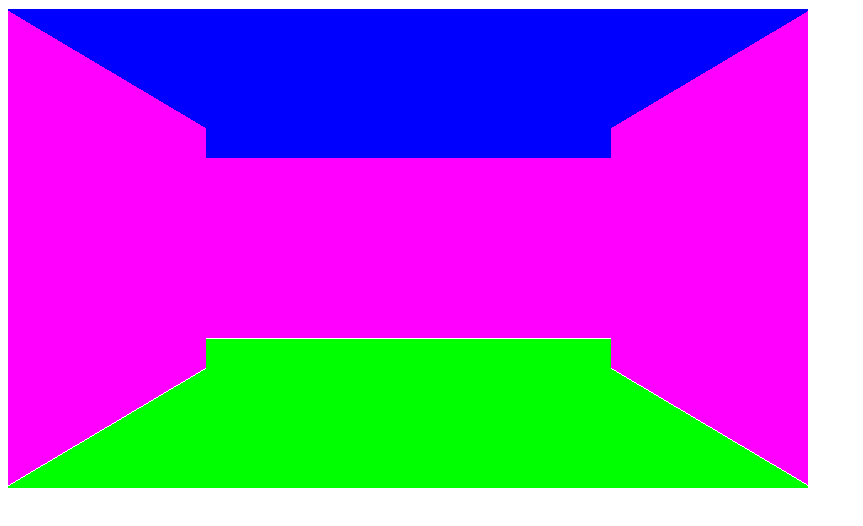
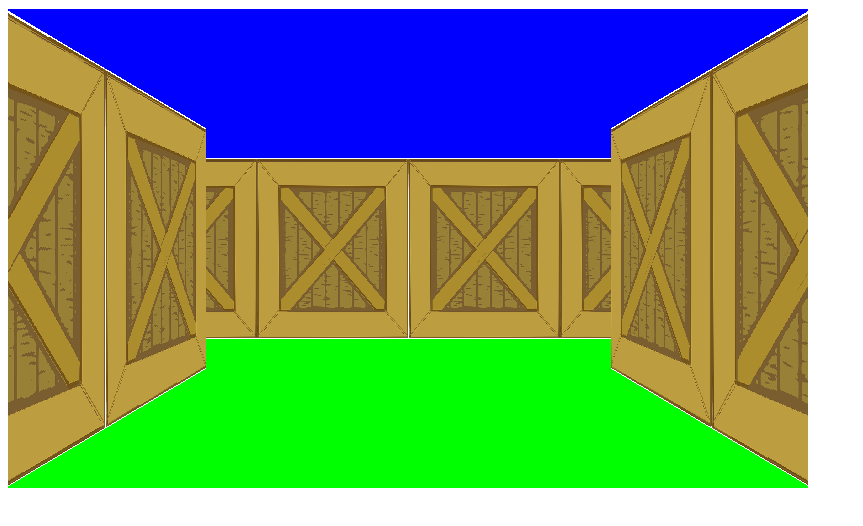
Before and after one commit to edgaralexanderfr/simple-raycaster, a plain HTML site: page index.html in a window 1280 px wide. Shown: the whole page, without its empty margins (0-863 px from the left). Drawn offline with Linux system fonts and the light colour scheme; animation ran at ten frames a second.

Commit message:
Pintar paredes con píxeles de la textura.

```diff
--- a/index.html
+++ b/index.html
@@ -81,8 +81,9 @@
 				}
 			}
 
+			var h = wallsHeight * canvas.height;
 			distance = (side == 0) ? (mapX - x + (1 - stepX) / 2) / dx : (mapY - y + (1 - stepY) / 2) / dy ;
-			height   = Math.floor(wallsHeight * canvas.height / distance);
+			height   = Math.floor(h / distance);
 			tex      = textures[ map[ mapY ][ mapX ] - 1 ];
 			wallX    = (side == 0) ? y + distance * dy : x + distance * dx ;
 			wallX   -= Math.floor(wallX);
@@ -100,14 +101,18 @@
 			var drawStart = Math.floor(z + (canvas.height - height) / 2);
 			var drawEnd = drawStart + height;
 			var vy;
-			var index;
+			var texIndex, index;
 
 			for (vy = drawStart; vy < drawEnd; vy++) {
+				var texY = Math.floor(((vy - drawStart) * texHeight) / height);
+
+				texIndex = (texWidth * texY + texX) * 4;
+
 				index = (vy * canvasWidth + c) * 4;
-				buffer[ index ]     = 255;
-				buffer[ index + 1 ] = 0;
-				buffer[ index + 2 ] = 255;
-				buffer[ index + 3 ] = 255;
+				buffer[ index ]     = texBuffer[ texIndex ];
+				buffer[ index + 1 ] = texBuffer[ texIndex + 1 ];
+				buffer[ index + 2 ] = texBuffer[ texIndex + 2 ];
+				buffer[ index + 3 ] = texBuffer[ texIndex + 3 ];
 			}
 
 			var floorXWall, floorYWall;
@@ -128,7 +133,7 @@
 				floorYWall = mapY + 1.0;
 			}
 
-			var h = canvas.height;
+			h = canvas.height;
 			var distWall, distPlayer, currentDist;
 
 			distWall = distance;
@@ -145,6 +150,8 @@
 				var floorTexX, floorTexY;
 				floorTexX = Math.floor(currentFloorX * texWidth) % texWidth;
 				floorTexY = Math.floor(currentFloorY * texHeight) % texHeight;
+
+				texIndex = (floorTexY * texWidth + floorTexX) * 4;
 
 				// floor
 				index = (vy * canvasWidth + c) * 4;
@@ -249,11 +256,18 @@
 	var texture       = new Image;
 	var data          = context.getImageData(0, 0, canvas.width, canvas.height);
 	var buffer        = data.data;
-	var texWidth, texHeight;
+	var texWidth, texHeight, texBuffer;
 
 	texture.onload = function (e) {
 		texWidth = texture.width;
 		texHeight = texture.height;
+		var texCanvas = document.createElement('canvas');
+		texCanvas.width = texture.width;
+		texCanvas.height = texture.height;
+		var texContext = texCanvas.getContext('2d');
+		texContext.drawImage(texture, 0, 0);
+		var texData = texContext.getImageData(0, 0, texCanvas.width, texCanvas.height);
+		texBuffer = texData.data;
 		render();
 	}
 
```
